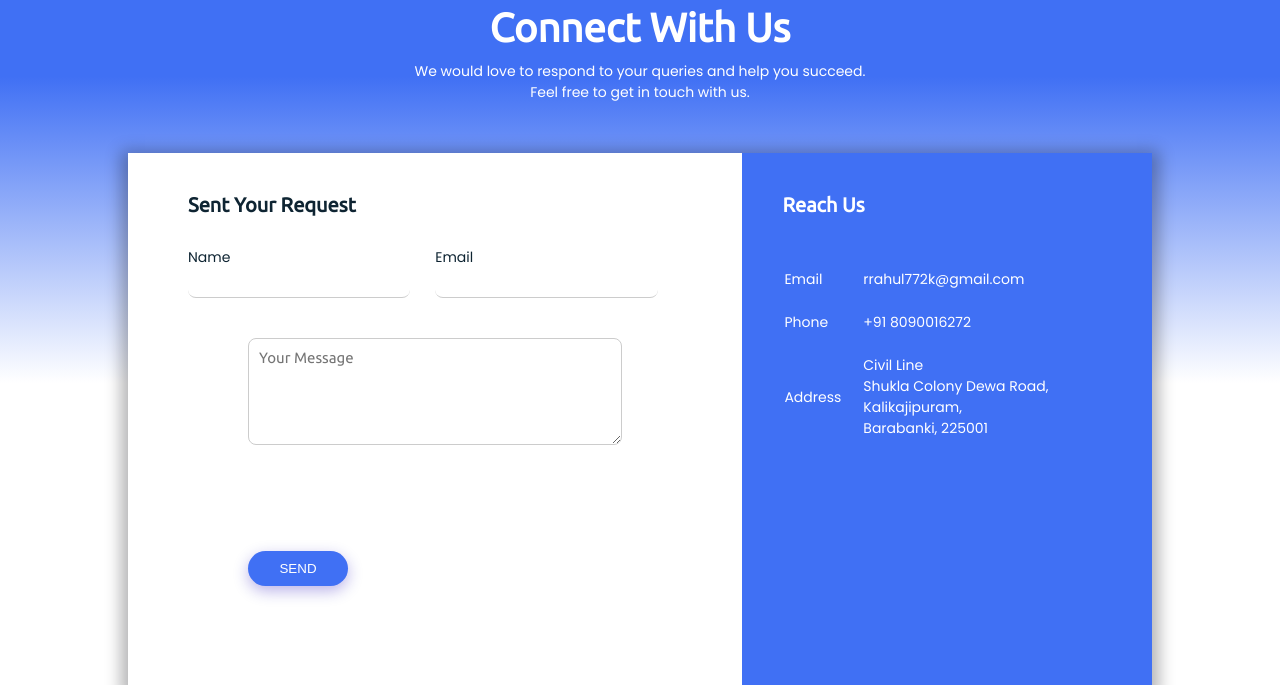
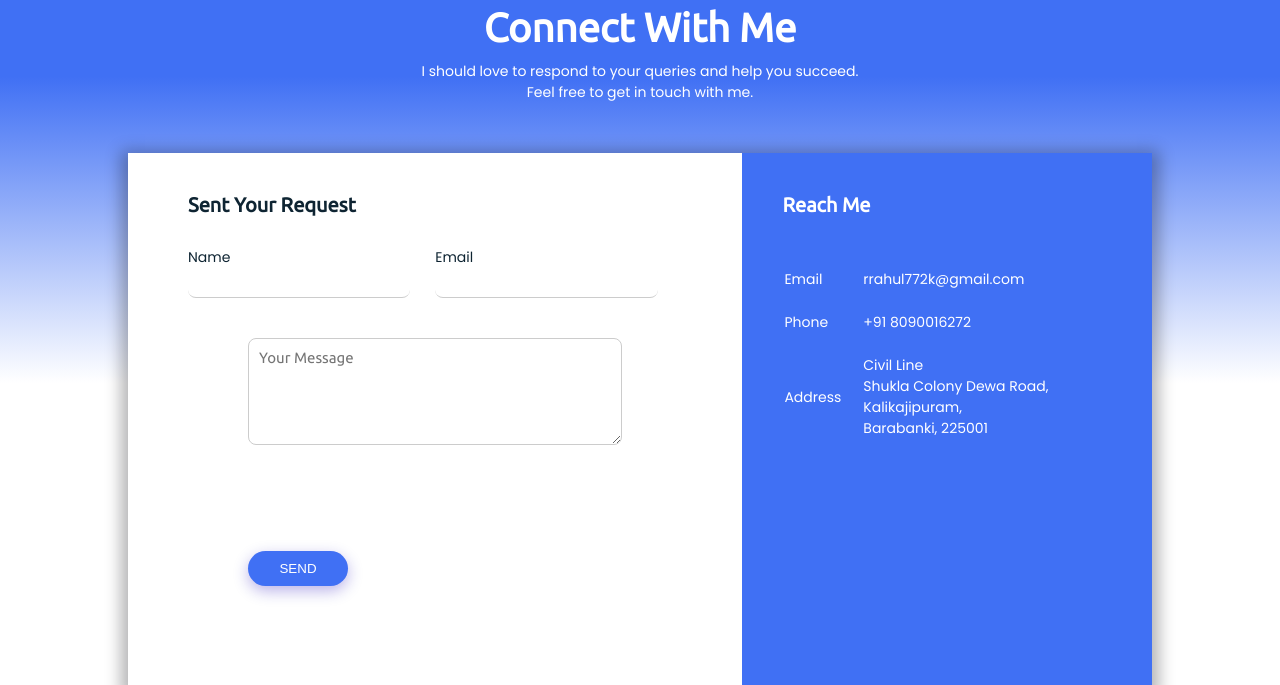
Before and after one commit to raHul-77k/Resume, a Django app: page /cont/contact/ in a window 1280 px wide. Shown: the top 685 px of the page. Run offline with Django 3.2, Linux system fonts and the light colour scheme.

Commit message:
text correction

```diff
--- a/contact/templates/cont/contact.html
+++ b/contact/templates/cont/contact.html
@@ -11,8 +11,8 @@
 </head>
 <body>
     <div class="conc">
-        <h1>Connect With Us</h1>
-    <p>We would love to respond to your queries and help you succeed. <br>Feel free to get in touch with us.</p>
+        <h1>Connect With Me</h1>
+    <p>I should love to respond to your queries and help you succeed. <br>Feel free to get in touch with me.</p>
     </div>
     <div class="container">
         <div class="contact-box">
@@ -26,37 +26,23 @@
                             <input id="Font" type="text" name="message-name"  placeholder="">
                         </div>
 
-                        <!-- <div class="input-group">
-                            <label>Phone</label>
-                            <input id="Font" type="text" name="Name" placeholder="">
-                        </div> -->
-
                         <div class="input-group">
                             <label>Email</label>
                             <input id="Font" type="email" name="message-email"  placeholder="">
                         </div>
-
-                        <!-- <div class="input-group">
-                            <label>Subject</label>
-                            <input id="Font" type="text" name="message-subject" placeholder="">
-                        </div> -->
 
                         <div class="contact-left" rows="6">
                             <textarea id="Font" rows="5" name="message" placeholder="Your Message"></textarea>
                         </div>
 
                         <div class="contact-left">
-                            <!-- <label>Email</label> -->
                             <button  type="submit">SEND</button>
                         </div>
                     </div>
-                    <!-- <label>Message</label> -->
-                    <!-- <textarea id="Font" rows="5" placeholder="Your Message"></textarea> -->
-                    <!-- <button  type="submit">SEND</button> -->
                 </form>
             </div>
             <div class="contact-right">
-                <h3>Reach Us</h3>
+                <h3>Reach Me</h3>
 
                 <table>
                     <tr>
```
